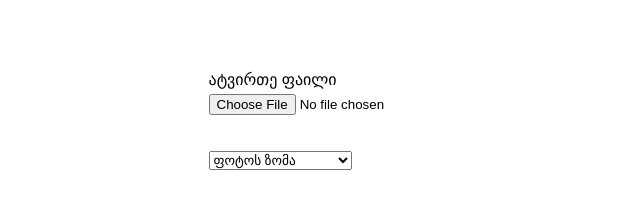
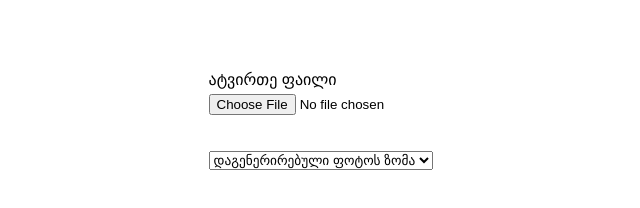
Before and after one commit to Girchi/apply-the-frame, a plain HTML site: page index.html in a window 1280 px wide. Shown: the whole page, without its empty margins (305-945 px from the left). Drawn offline with Linux system fonts and the light colour scheme.

Commit message:
Update index.html

```diff
--- a/index.html
+++ b/index.html
@@ -9,7 +9,7 @@
   <link rel="stylesheet" href="./croppie/croppie.css" />
   <link rel="stylesheet" href="./style.css">
 
-  <title>Apply frames to the image</title>
+  <title>დააყენე გირჩის ფრეიმი</title>
 </head>
 
 <body>
@@ -21,7 +21,7 @@
       <br><br>
 
       <select id='selectResolution'>
-        <option default selected disabled>ფოტოს ზომა</option>
+        <option default selected disabled>დაგენერირებული ფოტოს ზომა</option>
         <option value="1000">1000x1000 (Default)</option>
         <option value="2048">2048x2048</option>
       </select>
```
